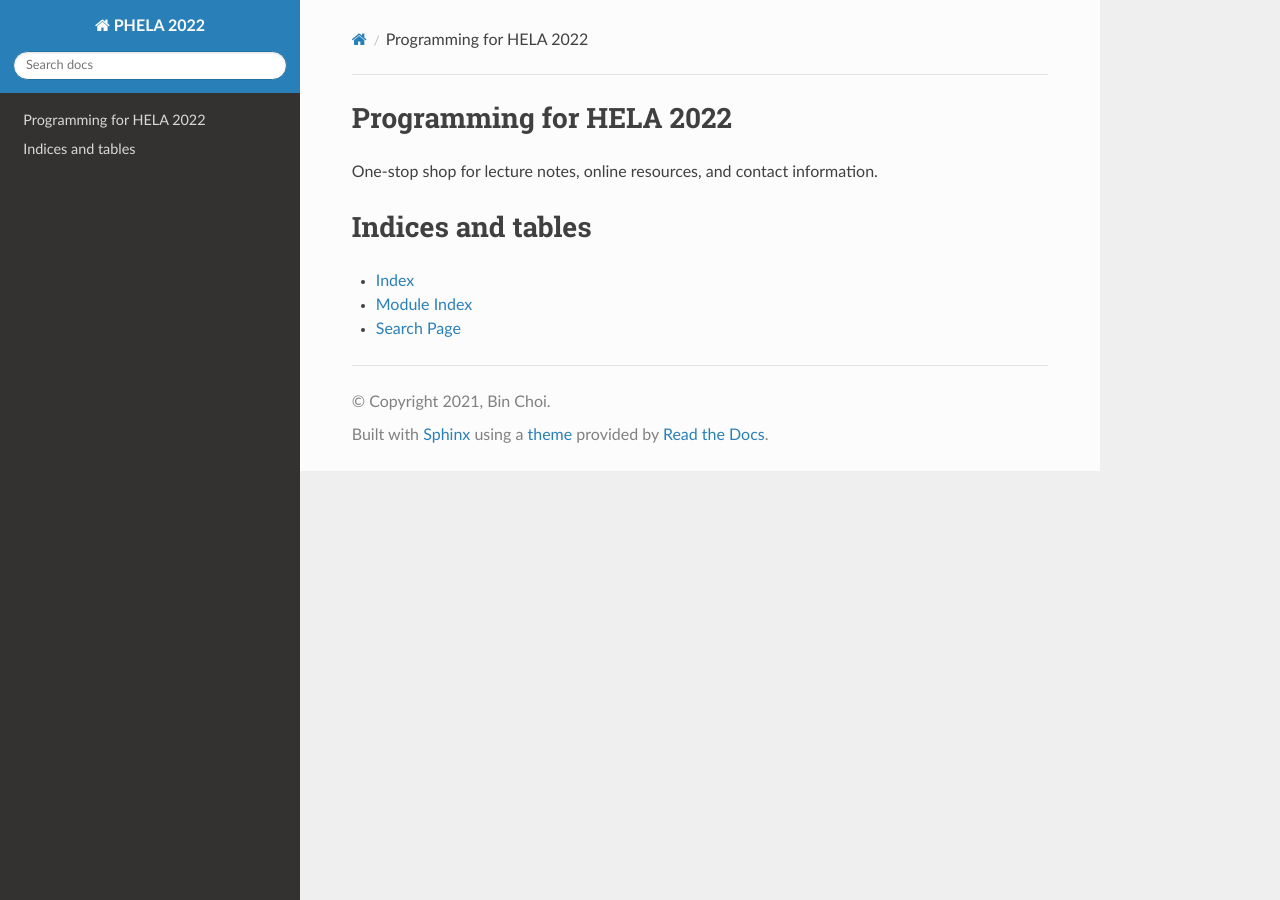
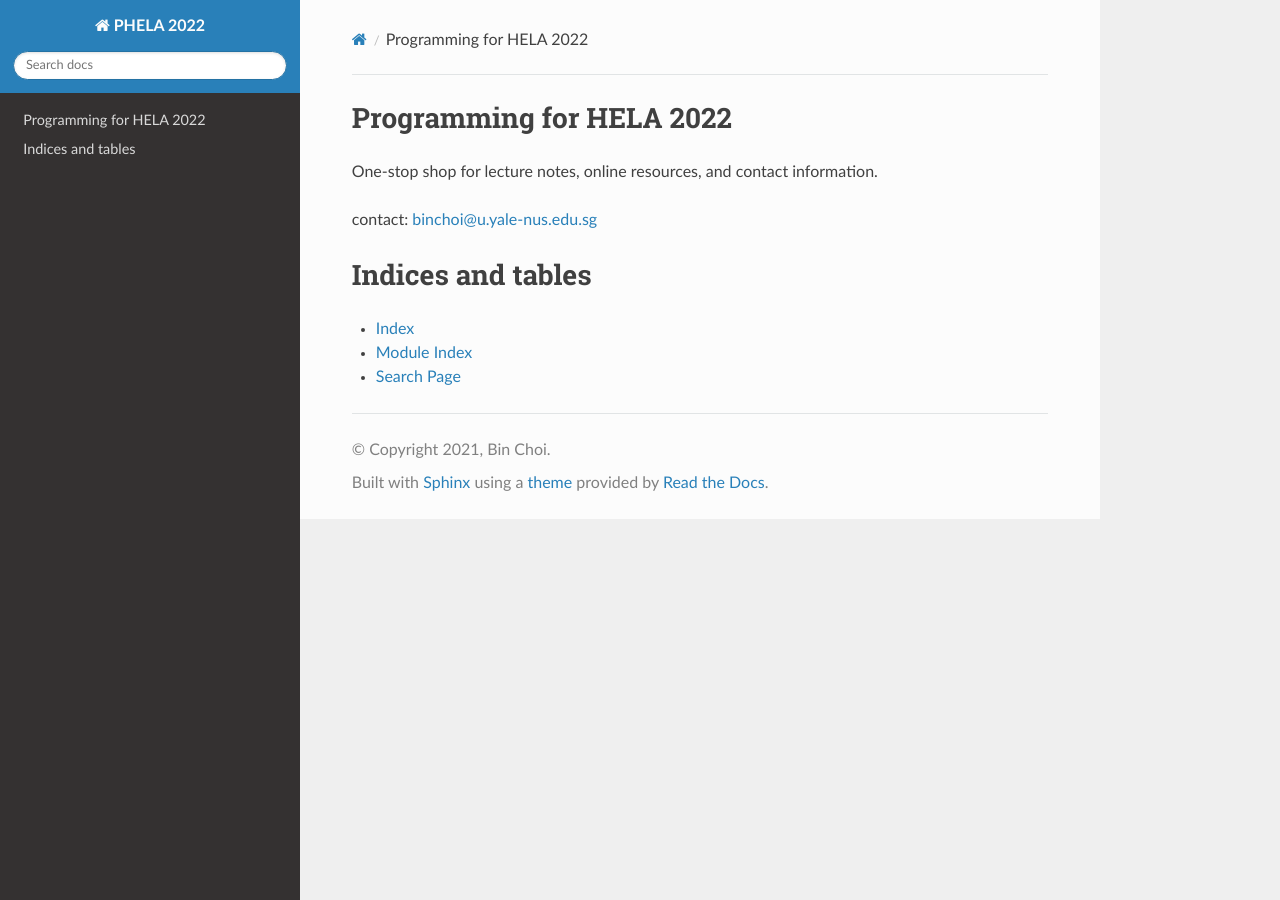
Before and after one commit to binchoi/PHELA-Doc, a Sphinx documentation site: the page built from docs/source/index.rst, in a window 1280 px wide. Built offline with Sphinx 7.4.7 and the Read the Docs theme 2.0.0, drawn with Linux system fonts in a browser that asks for light colours.

Commit message:
added contact information

```diff
--- a/docs/source/index.rst
+++ b/docs/source/index.rst
@@ -7,6 +7,8 @@ Programming for HELA 2022
 ===========================
 
 One-stop shop for lecture notes, online resources, and contact information.
+
+contact: binchoi@u.yale-nus.edu.sg
 
 .. toctree::
    :maxdepth: 2
```
Also changed, not shown: 3 other files.
